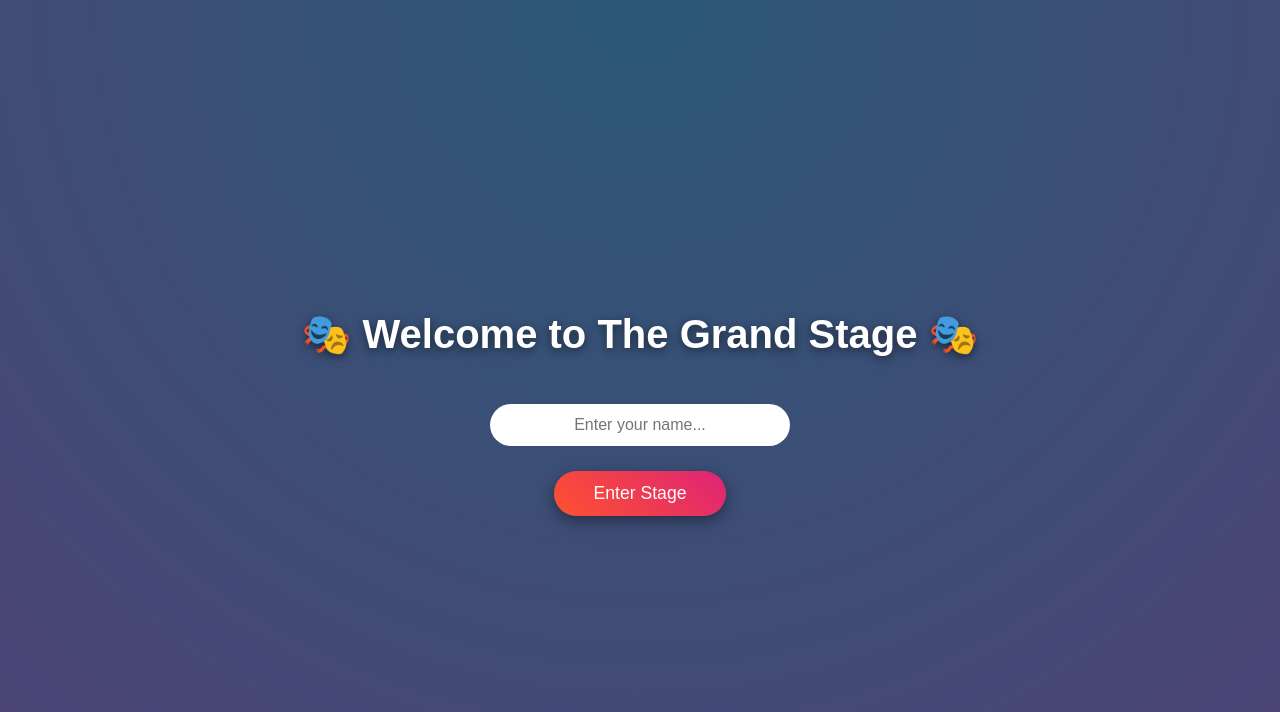
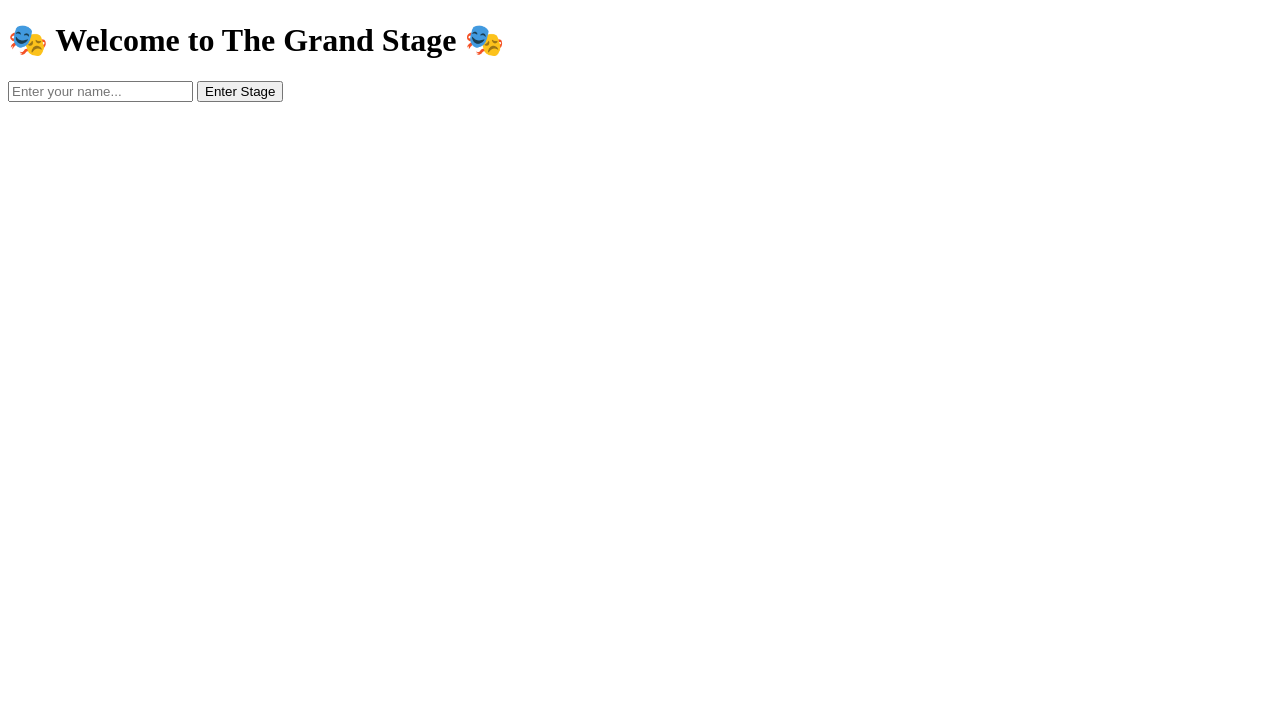
Before and after one commit to Akashalf/gitRepo, a plain HTML site: page index.html in a window 1280 px wide. Drawn offline with Linux system fonts and the light colour scheme.

Commit message:
changed the title

```diff
--- a/index.html
+++ b/index.html
@@ -3,54 +3,7 @@
 <head>
   <meta charset="UTF-8" />
   <meta name="viewport" content="width=device-width, initial-scale=1.0" />
-  <title>The Grand Stage</title>
-  <style>
-    body {
-      margin: 0;
-      height: 100vh;
-      background: radial-gradient(circle at top, #2b5876, #4e4376);
-      display: flex;
-      flex-direction: column;
-      justify-content: center;
-      align-items: center;
-      font-family: "Poppins", sans-serif;
-      color: #fff;
-    }
-
-    h1 {
-      font-size: 2.5em;
-      text-shadow: 0 3px 10px rgba(0, 0, 0, 0.5);
-    }
-
-    input {
-      margin-top: 20px;
-      padding: 12px 25px;
-      border: none;
-      border-radius: 25px;
-      font-size: 1em;
-      text-align: center;
-      outline: none;
-      width: 250px;
-    }
-
-    button {
-      margin-top: 25px;
-      padding: 12px 40px;
-      border: none;
-      border-radius: 30px;
-      font-size: 1.1em;
-      color: #fff;
-      background: linear-gradient(45deg, #ff512f, #dd2476);
-      cursor: pointer;
-      transition: 0.3s;
-      box-shadow: 0 5px 15px rgba(0, 0, 0, 0.4);
-    }
-
-    button:hover {
-      transform: scale(1.1);
-      background: linear-gradient(45deg, #24c6dc, #514a9d);
-    }
-  </style>
+  <title>Changed The Title</title>
 </head>
 <body>
   <h1>🎭 Welcome to The Grand Stage 🎭</h1>
```
